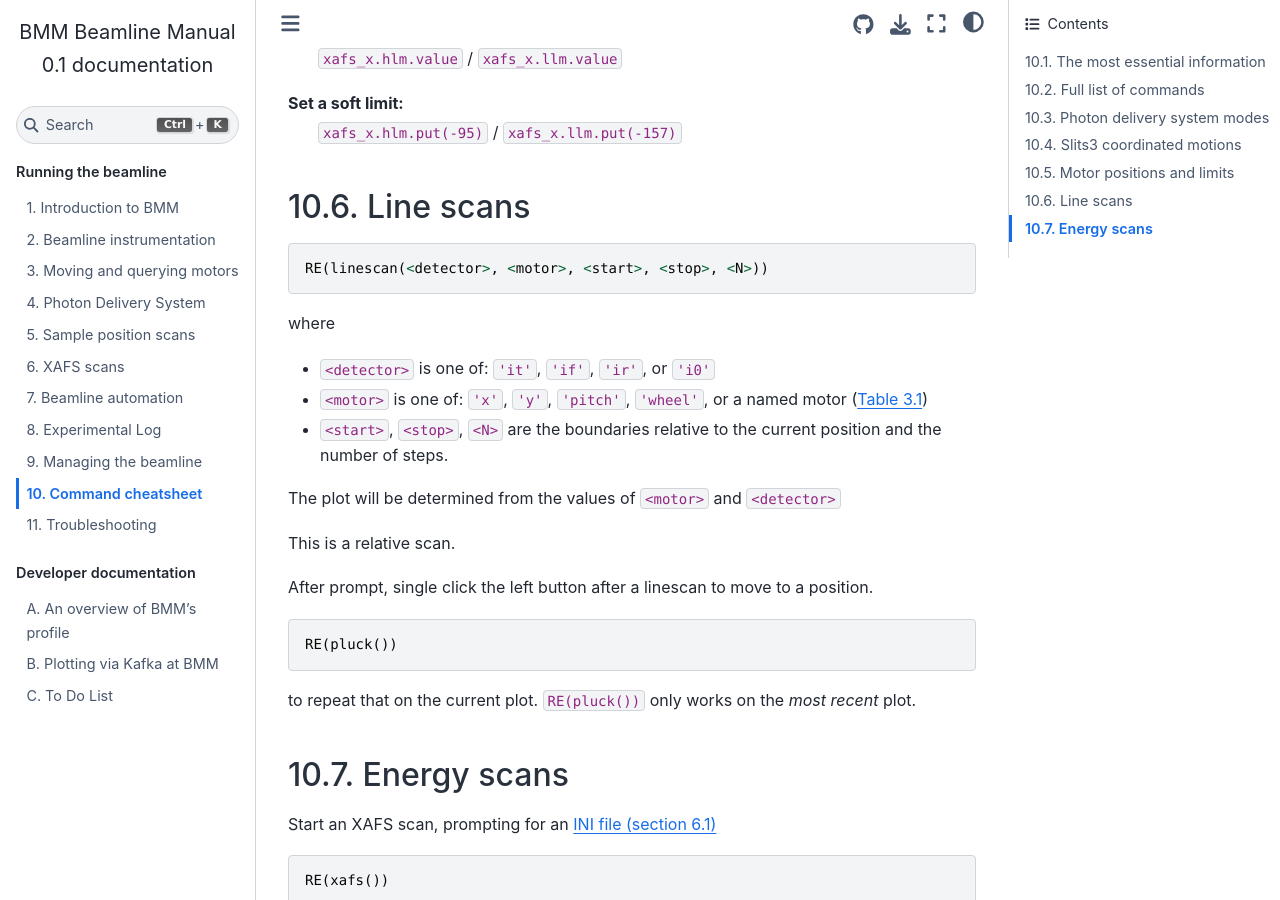
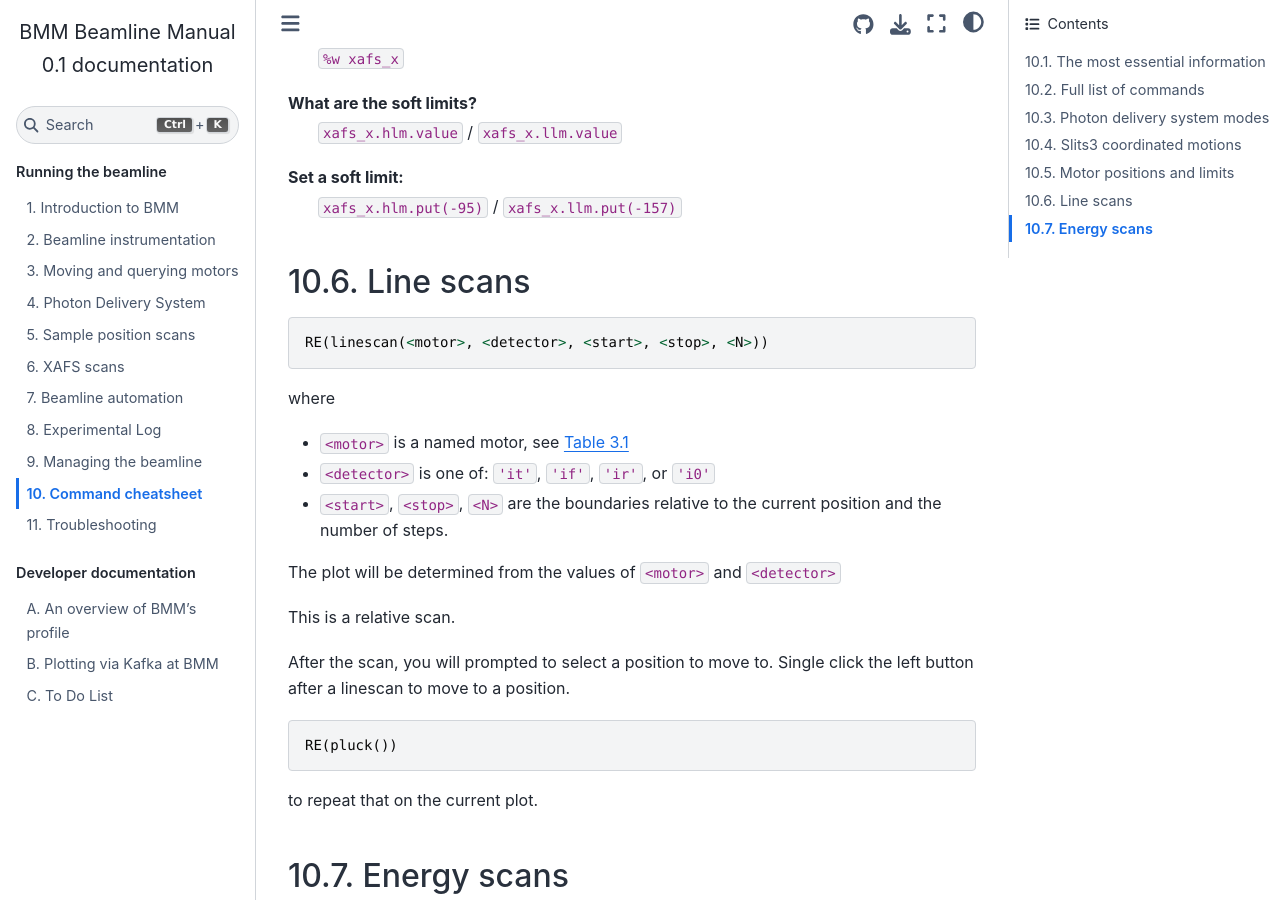
Before and after one commit to NSLS-II-BMM/BeamlineManual, a Sphinx documentation site: the page built from docs/cheatsheet.rst, in a window 1280 px wide and 900 px high, scrolled down 6309 px. Built offline with Sphinx 7.4.7 and the Sphinx Book theme 1.1.4, drawn with Linux system fonts in a browser that asks for light colours; some of the changed text lies outside the part shown.

Commit message:
clarified description of linescan in cheatsheet

```diff
--- a/docs/cheatsheet.rst
+++ b/docs/cheatsheet.rst
@@ -67,8 +67,11 @@ Most common commands
 ``%xrf``
   measure and display an XRF spectrum
 
-``RE(linescan(<detector>, <motor>, <start>, <stop>, <N>))``
+``RE(linescan(<motor>, <detector>, <start>, <stop>, <N>))``
   move a motor, plot a signal
+
+``RE(pluck())``
+  Select a point from a plot on screen and move that motor to that position
 
 ``xlsx()``
   import a spreadsheet
@@ -295,13 +298,12 @@ Line scans
 
 .. code-block:: python
 
-   RE(linescan(<detector>, <motor>, <start>, <stop>, <N>))
+   RE(linescan(<motor>, <detector>, <start>, <stop>, <N>))
 
 where
 
++ ``<motor>`` is a named motor, see :numref:`Table %s <xafs-stages>`
 + ``<detector>`` is one of: ``'it'``, ``'if'``, ``'ir'``, or ``'i0'``
-+ ``<motor>`` is one of: ``'x'``, ``'y'``, ``'pitch'``, ``'wheel'``,
-  or a named motor (:numref:`Table %s <xafs-stages>`)
 + ``<start>``, ``<stop>``, ``<N>`` are the boundaries relative to the
   current position and the number of steps.
 
@@ -310,15 +312,14 @@ The plot will be determined from the values of ``<motor>`` and
 
 This is a relative scan.
 
-After prompt, single click the left button after a linescan to move to
-a position.
+After the scan, you will prompted to select a position to move to.
+Single click the left button after a linescan to move to a position.
 
 .. code-block:: python
 
    RE(pluck())
 
-to repeat that on the current plot.  ``RE(pluck())`` only works on the
-*most recent* plot.
+to repeat that on the current plot.
 
 
 Energy scans
```
